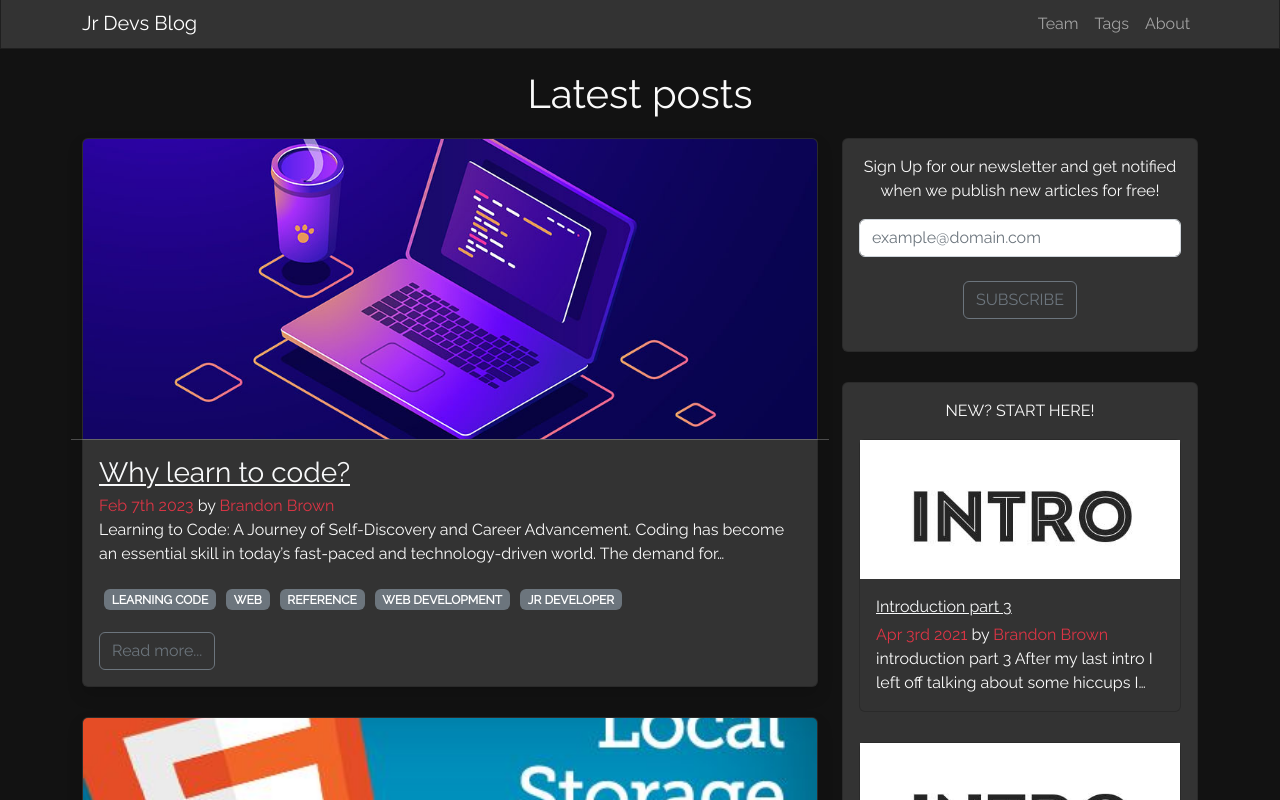
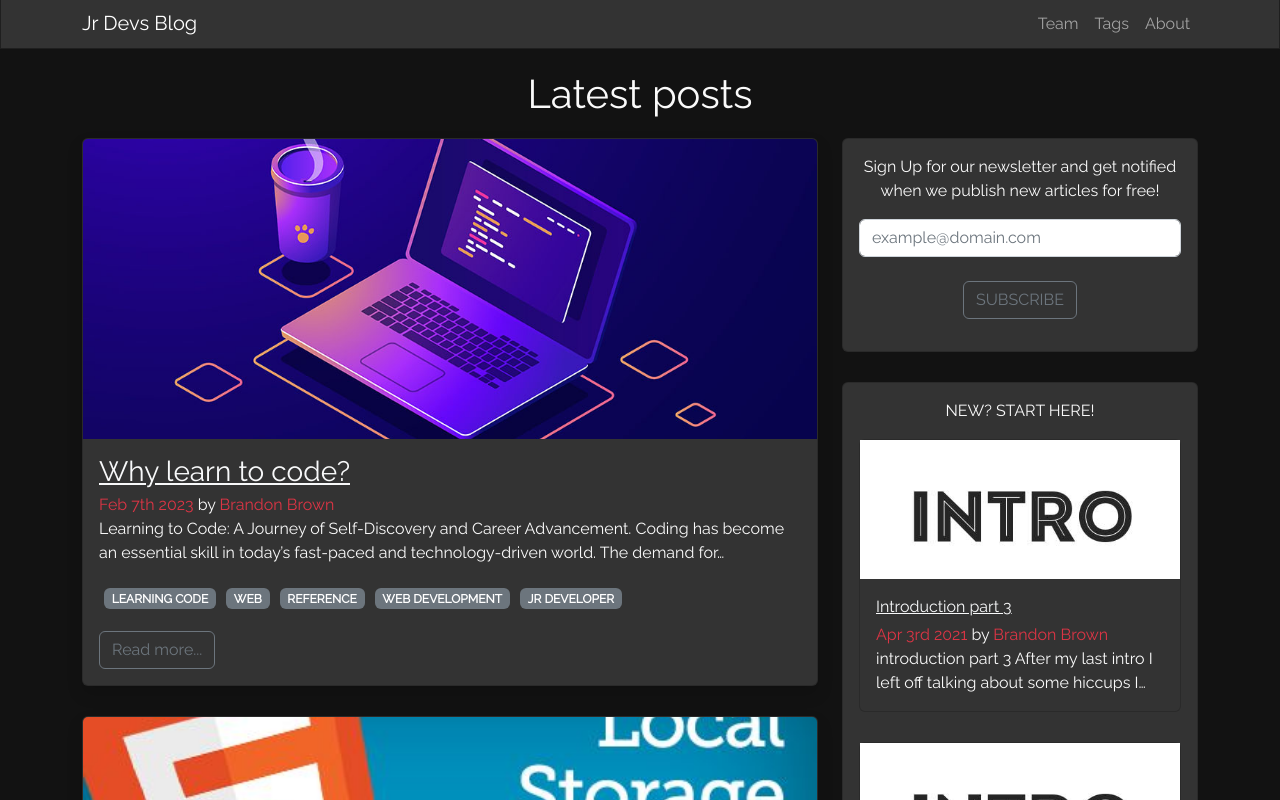
Before and after one commit to Brandon-B91/jrdevblog, a Gatsby site: page / in a window 1280 px wide. Shown: the top 800 px of the page. Built offline with nearby package versions, Linux system fonts and the light colour scheme; Gatsby itself is replaced by a stand-in of ours.

Commit message:
changes to card style removed HR

```diff
--- a/src/components/Post.js
+++ b/src/components/Post.js
@@ -7,7 +7,6 @@ import {
   CardText,
   CardSubtitle,
   CardBody,
-  Row,
 } from "reactstrap";
 import { GatsbyImage } from "gatsby-plugin-image";
 import { slugify } from "../util/utilityFunctions";
@@ -18,9 +17,6 @@ const Post = ({ title, author, slug, date, body, image, tags }) => {
       <Link to={`/${slug}/`}>
         <GatsbyImage className="card-img-top" image={image} alt={title} />
       </Link>
-      <Row className="d-flex justify-content-center">
-        <hr />
-      </Row>
       <CardBody>
         <CardTitle>
           <Link to={`/${slug}/`} className="text-light d-flex h3 text-wrap">
--- a/src/styles/_base.scss
+++ b/src/styles/_base.scss
@@ -46,20 +46,11 @@ footer {
   margin-bottom: 5%;
 }
 
-
 blockquote {
   background: #f9f9f9;
   border-left: 10px solid #ccc;
   margin: 1.5em 10px;
   padding: 0.5em 10px;
-}
-
-hr {
-  margin-top: 10px;
-  margin-bottom: 0;
-  width: 90%;
-  height: 1px;
-  background: black;
 }
 
 .pagination > li > a {
@@ -68,7 +59,7 @@ hr {
 }
 
 .pagination > .disabled > a {
- border: 1px solid black;
+  border: 1px solid black;
   color: white;
   background: #000;
 }
```
